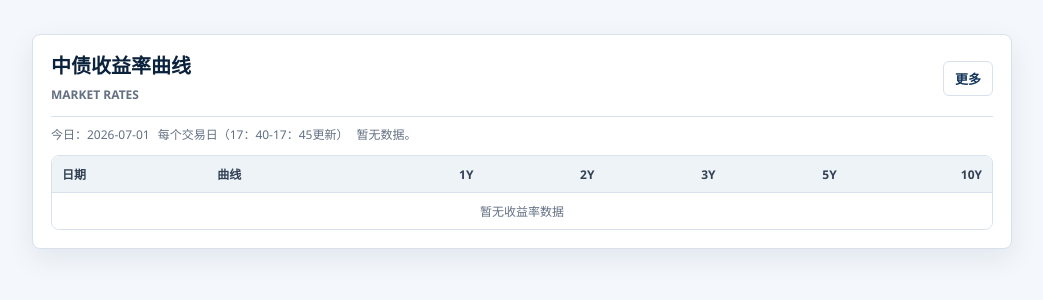
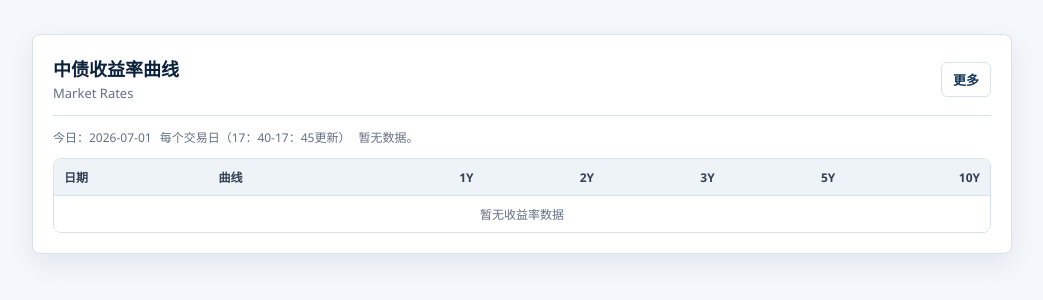
Before and after one commit to Yizhour/Northteam, a Django app: page /market-yields/public/ in a window 1280 px wide. Shown: the top 300 px of the page, without its empty margins (118-1161 px from the left). Run offline with Django 5.2, Linux system fonts and the light colour scheme; data that the repository does not hold is empty.

Commit message:
Match public market yield styling

```diff
--- a/dashboard/templates/dashboard/market_yields_public.html
+++ b/dashboard/templates/dashboard/market_yields_public.html
@@ -3,13 +3,15 @@
 {% block title %}中债收益率曲线{% endblock %}
 
 {% block content %}
-<section class="market-yield-public-page">
-    <div class="market-yield-public-header">
+<section class="panel market-yield-panel market-yield-public-page">
+    <div class="panel-heading market-yield-heading">
         <div>
-            <h1>中债收益率曲线</h1>
+            <h2>中债收益率曲线</h2>
             <span>Market Rates</span>
         </div>
-        <a class="market-more-button" href="https://indices.chinabond.com.cn/cbweb-mn/yield_main?locale=zh_CN" target="_blank" rel="noopener noreferrer">更多</a>
+        <div class="market-yield-actions">
+            <a class="market-more-button" href="https://indices.chinabond.com.cn/cbweb-mn/yield_main?locale=zh_CN" target="_blank" rel="noopener noreferrer">更多</a>
+        </div>
     </div>
     <div id="marketYieldPublicContent"
          data-status-url="{% url 'dashboard:market_yields_public_status' %}">
--- a/static/css/site.css
+++ b/static/css/site.css
@@ -604,34 +604,6 @@ h2 {
 .market-yield-public-page {
     width: min(980px, 100%);
     margin: 0 auto;
-    padding: 18px;
-    background: #ffffff;
-    border: 1px solid var(--color-line);
-    border-radius: 8px;
-    box-shadow: var(--shadow-soft);
-}
-
-.market-yield-public-header {
-    display: flex;
-    align-items: center;
-    justify-content: space-between;
-    gap: 16px;
-    margin-bottom: 14px;
-    padding-bottom: 12px;
-    border-bottom: 1px solid var(--color-line);
-}
-
-.market-yield-public-header h1 {
-    margin: 0 0 4px;
-    color: var(--color-navy-dark);
-    font-size: 20px;
-}
-
-.market-yield-public-header span {
-    color: var(--color-muted);
-    font-size: 12px;
-    font-weight: 700;
-    text-transform: uppercase;
 }
 
 .common-sites-panel {
--- a/templates/base.html
+++ b/templates/base.html
@@ -5,7 +5,7 @@
     <meta charset="utf-8">
     <meta name="viewport" content="width=device-width, initial-scale=1">
     <title>{% block title %}NorthTeam2 工作台{% endblock %}</title>
-    <link rel="stylesheet" href="{% static 'css/site.css' %}?v=20260701-2">
+    <link rel="stylesheet" href="{% static 'css/site.css' %}?v=20260701-3">
 </head>
 <body>
     {% if not hide_chrome %}
```
